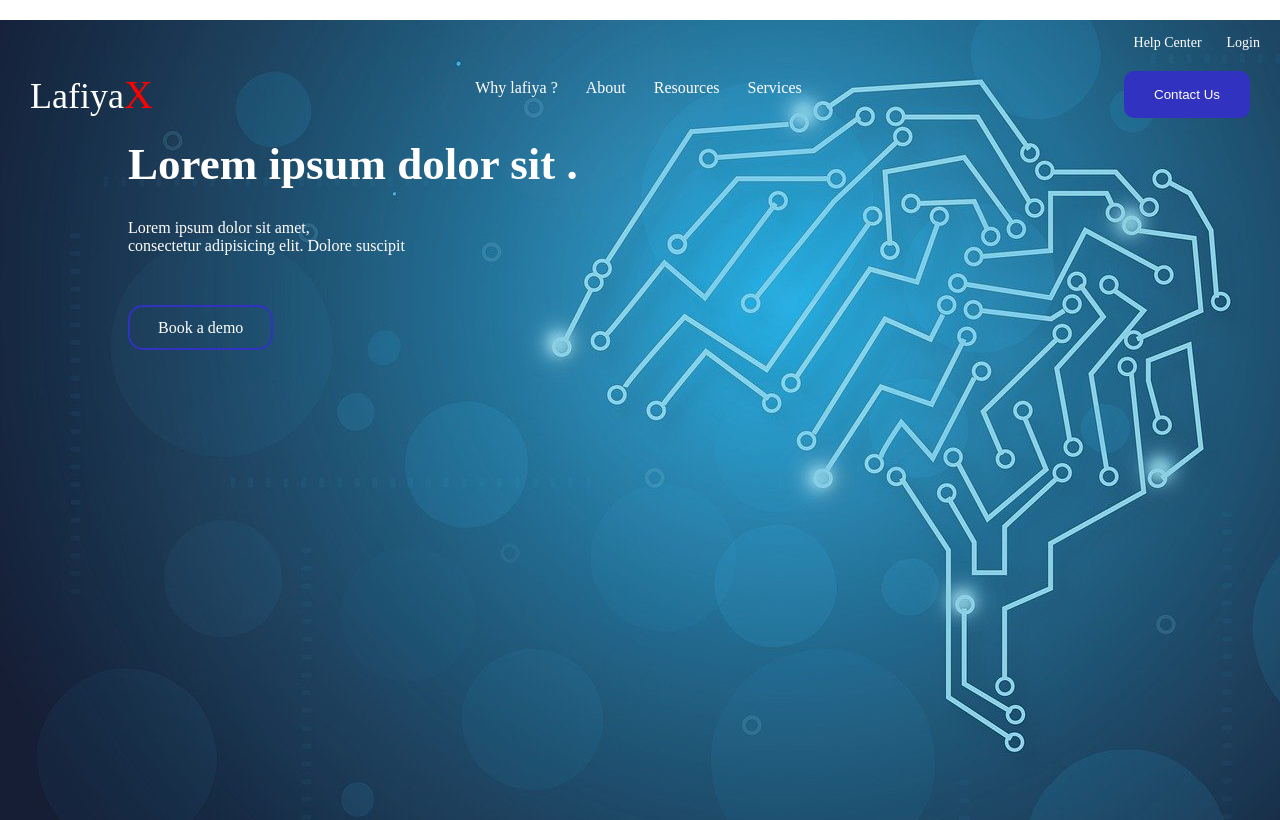
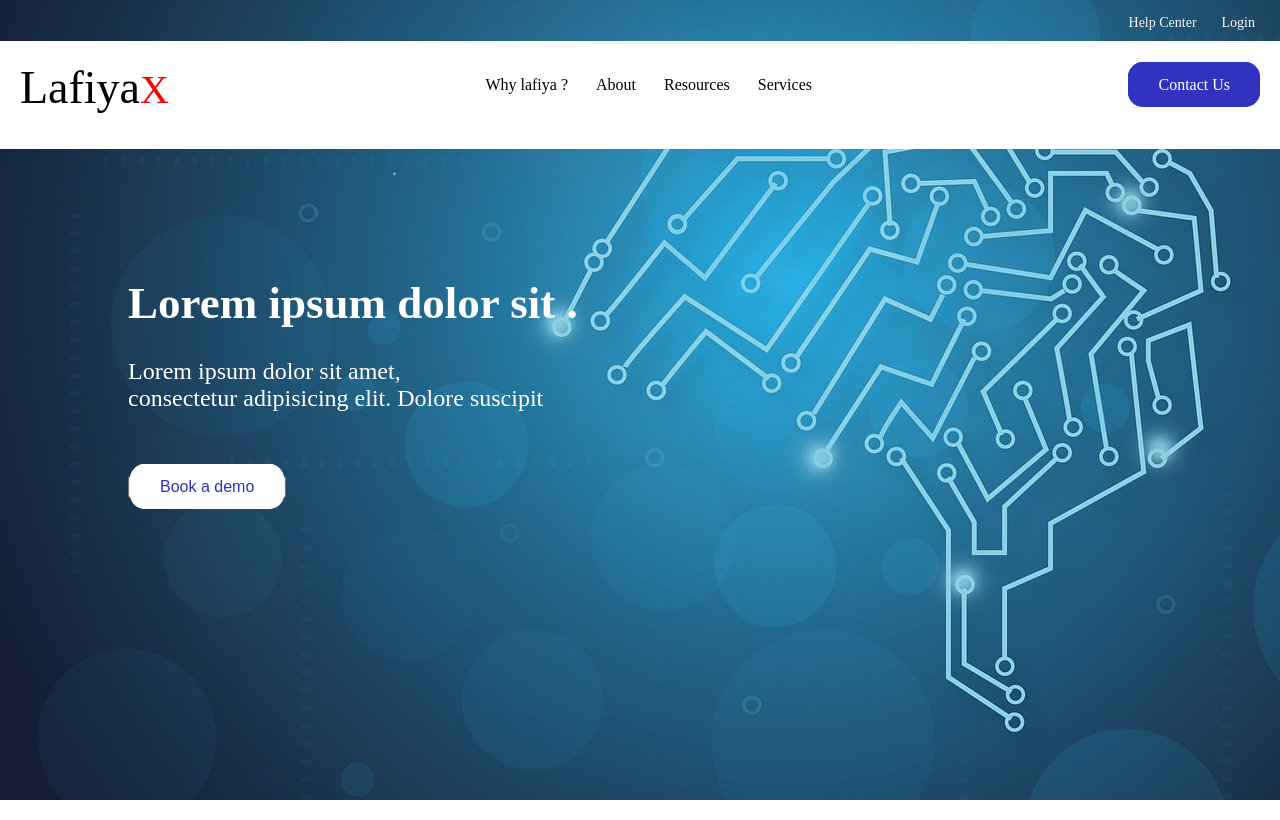
Before and after one commit to Steev-vhoo/Lafiya, a plain HTML site: page index.html in a window 1280 px wide. Drawn offline with Linux system fonts and the light colour scheme.

Commit message:
second commit

```diff
--- a/css/style.css
+++ b/css/style.css
@@ -13,53 +13,73 @@
     display: flex;
     justify-content: right;
     gap: 25px;
-    margin: 20px 20px;
+   margin-right: 25px;
     padding-top: 15px;
 }
 .help-center a{
-    color: white;
+    color: whitesmoke;
     text-decoration: none;
     font-size: 14px;
 }
 .navbar{
 display: flex;
 justify-content: space-between;
-margin: 20px 30px;
+background-color: white;
+margin-top: 10px;
+height: 11%;
+padding-top: 10px;
+padding-bottom: 10px;
+
 }
 .navbar a{
-    color: white;
+    color:black;
     text-decoration: none;
+    width: 100%;
 }
 .navbar ul li{
     list-style: none;
     display: inline-block;
-    padding: 8px 12px;
+    padding: 15px 12px;
+    padding-top: 25px;
 }
 .logo{
-    font-size: 36px;
+    font-size: 46px;
+    margin-left: 20px;
+    padding-top: 10px;
 }
 span{
     color: red;
     font-style: bold;
     font-size: 40px;
 }
+
 .contact-us{
-    border-radius: 10px;
-    padding: 12px 30px;
-    background: rgb(50, 50, 192);
-    border: none;
+    margin-top: 25px;
 }
+
+.contact-us a{
+    margin-right: 20px;
+    color: white;
+    text-decoration: none;
+    font-size: 16px;
+    border: 2px solid rgb(50, 50, 192) ;
+    padding: 12px 28px;
+    border-radius: 15px;
+    background-color: rgb(50, 50, 192);
+}
+
 
 .tagline{
     margin-left: 10%;
     margin-right: 15%;
+    margin-top: 10%;
 
 }
 .tagline h4{
     font-size: 45px;
 }
 .tagline p{
-    font-size: 14;
+    font-size: 24px;
     margin-top: 3%;
 }
 .book4demo{
@@ -67,10 +87,11 @@ span{
     margin-top: 5%;
 }
 .book4demo a{
-    color: white;
+    color: rgb(50, 50, 192);
     text-decoration: none;
     font-size: 16px;
-    border: 2px solid rgb(50, 50, 192) ;
+    border: 2px solid white ;
     padding: 12px 28px;
     border-radius: 15px;
+    background-color: white;
 }
--- a/index.html
+++ b/index.html
@@ -16,7 +16,7 @@
         </div>
         <nav class="navbar">
             <div class="logo">
-                <a href="">Lafiya<span>X</span></a>
+                <a href="index.html">Lafiya<span>X</span></a>
             </div>
             <ul>
                 <li><a href="">Why lafiya ?</a></li>
@@ -24,16 +24,27 @@
                 <li><a href="">Resources</a></li>
                 <li><a href="">Services</a></li>
             </ul>
-            <button class="contact-us"><a href="">Contact Us</a></button>
+            <div class="contact-us">
+                    <a href="">Contact Us</a>
+            </div>
         </nav>
-            <div class="tagline">
-                <h4>Lorem ipsum dolor sit .</h4>
-                <p>Lorem ipsum dolor sit amet, <br>consectetur adipisicing elit. Dolore suscipit</p>
-            </div>
+        <div class="tagline">
+            <h4>Lorem ipsum dolor sit .</h4>
+            <p>Lorem ipsum dolor sit amet, <br>consectetur adipisicing elit. Dolore suscipit</p>
+        </div>
         <div class="book4demo">
-            <a href="">Book a demo</a>
+            <button>
+                <a href="">Book a demo</a>
+            </button>
+
         </div>
     </header>
 </body>
+<section></section>
+<section></section>
+<section></section>
+<section></section>
+<section></section>
+<section></section>
 
 </html>
```
